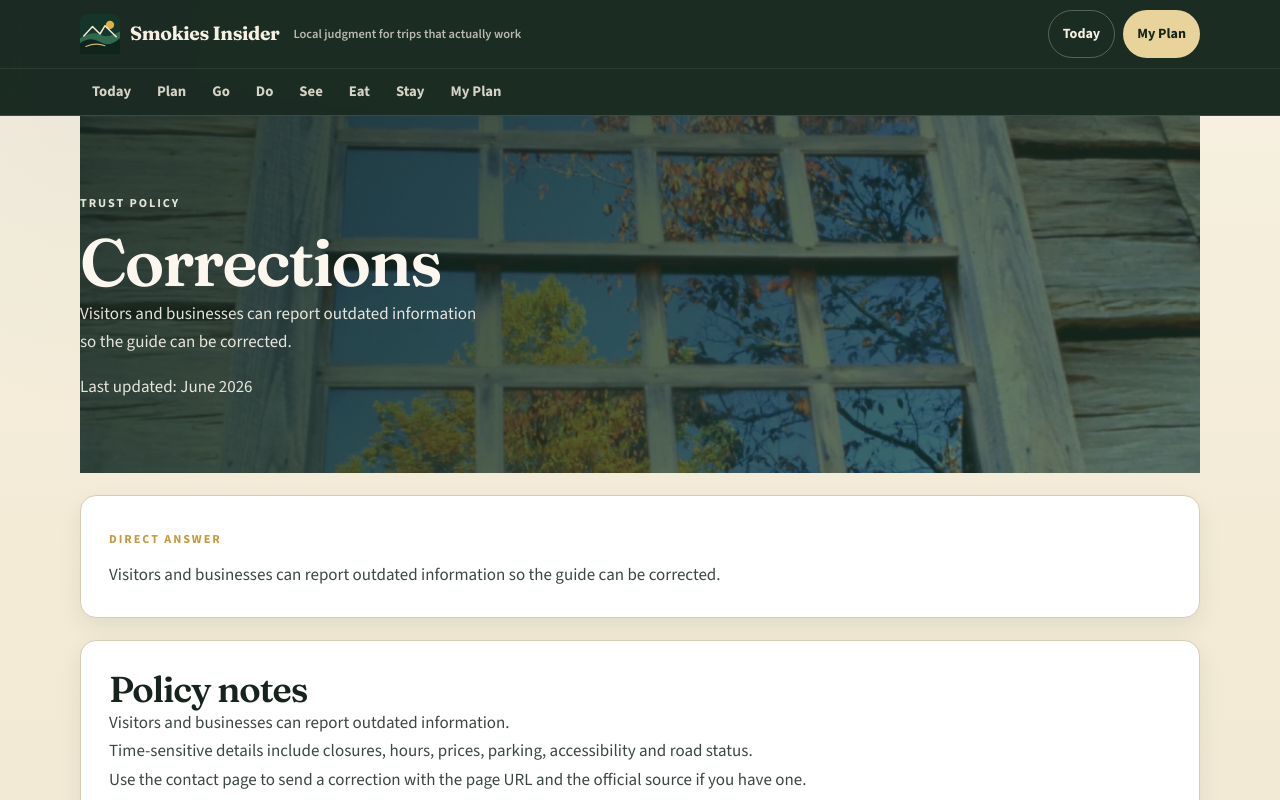
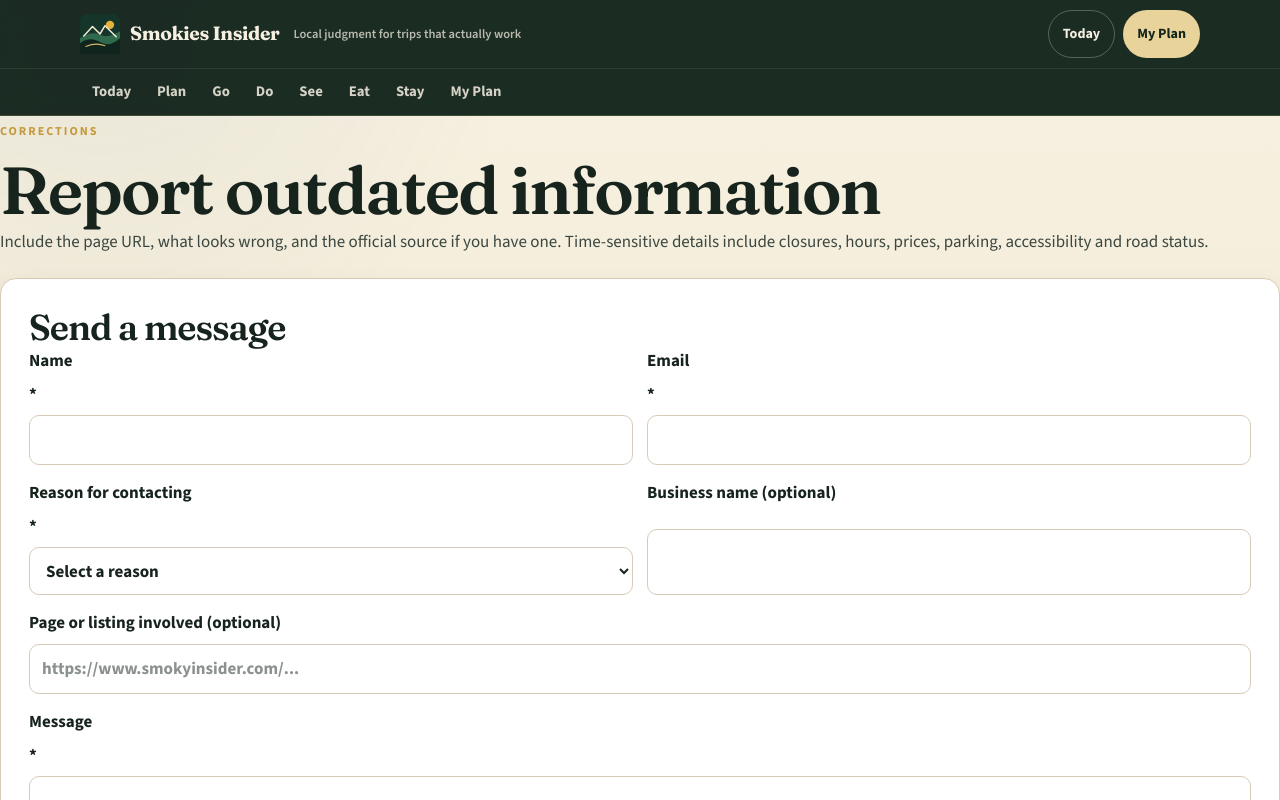
Before and after one commit to masondtorres/smokies-insider-guide, a Next.js app: page /corrections in a window 1280 px wide. Shown: the top 800 px of the page. Built offline with nearby package versions, Linux system fonts and the light colour scheme.

Commit message:
Repair today conditions layer, rainy-day engine, town tiles and form paths.

```diff
--- a/next.config.ts
+++ b/next.config.ts
@@ -43,11 +43,6 @@ const nextConfig: NextConfig = {
         destination: "/",
         permanent: true,
       },
-      {
-        source: "/report-a-correction",
-        destination: "/corrections",
-        permanent: true,
-      },
     ];
   },
 };
--- a/package.json
+++ b/package.json
@@ -7,7 +7,7 @@
     "build": "next build",
     "start": "next start",
     "lint": "eslint",
-    "test": "tsx --test src/lib/contact.test.ts"
+    "test": "tsx --test src/lib/contact.test.ts src/lib/rainy-day.test.ts src/lib/conditions.test.ts"
   },
   "dependencies": {
     "@vercel/analytics": "^2.0.1",
--- a/src/app/corrections/page.tsx
+++ b/src/app/corrections/page.tsx
@@ -1,22 +1,21 @@
 import type { Metadata } from "next";
-import { PolicyPage } from "@/components/PolicyPage";
+import { BusinessPageShell } from "@/components/business-intake";
+import { ContactForm } from "@/components/contact-form";
 
 export const metadata: Metadata = {
   title: "Corrections",
   description: "Report outdated Smokies planning information, business details, closures, prices, accessibility notes or road status.",
+  alternates: { canonical: "/corrections" },
 };
 
 export default function CorrectionsPage() {
   return (
-    <PolicyPage
-      title="Corrections"
-      description="Visitors and businesses can report outdated information so the guide can be corrected."
-      path="/corrections"
-      points={[
-        "Visitors and businesses can report outdated information.",
-        "Time-sensitive details include closures, hours, prices, parking, accessibility and road status.",
-        "Use the contact page to send a correction with the page URL and the official source if you have one.",
-      ]}
-    />
+    <BusinessPageShell
+      eyebrow="Corrections"
+      title="Report outdated information"
+      intro="Include the page URL, what looks wrong, and the official source if you have one. Time-sensitive details include closures, hours, prices, parking, accessibility and road status."
+    >
+      <ContactForm variant="correction" />
+    </BusinessPageShell>
   );
 }
--- /dev/null
+++ b/src/app/report-a-correction/page.tsx
@@ -0,0 +1,22 @@
+import type { Metadata } from "next";
+import { BusinessPageShell } from "@/components/business-intake";
+import { ContactForm } from "@/components/contact-form";
+
+export const metadata: Metadata = {
+  title: "Report a Correction",
+  description:
+    "Report outdated Smokies planning details, closures, hours, prices or road status so the page can be checked against the official source.",
+  alternates: { canonical: "/report-a-correction" },
+};
+
+export default function ReportACorrectionPage() {
+  return (
+    <BusinessPageShell
+      eyebrow="Corrections"
+      title="Tell us what is wrong"
+      intro="Name the page, what looks wrong, and the correct official source if you have one. Delivery works only after the site owner connects the production inbox."
+    >
+      <ContactForm variant="correction" />
+    </BusinessPageShell>
+  );
+}
```
